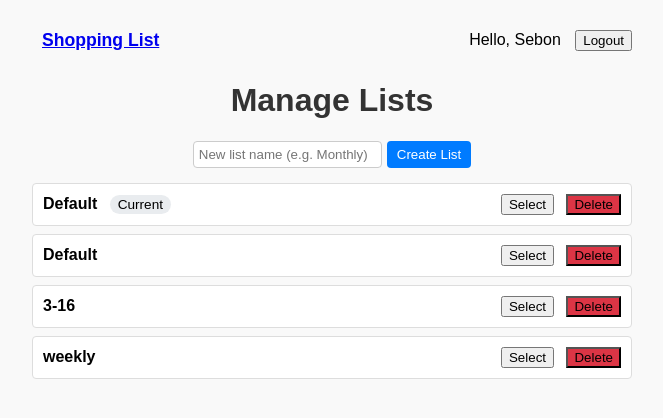
After one commit to SethWatson91/Shopping_List_Python, a Flask app: page /lists in a window 1280 px wide. The commit adds this page. Shown: the top 418 px of the page, without its empty margins (308-971 px from the left). Run offline with Flask 3, Linux system fonts and the light colour scheme; a user stored in the database is signed in; data comes from the database, SQL or seed files in the repository; both versions use the stored data as it was after the commit.

Commit message:
added a delete lists function

```diff
--- a/app.py
+++ b/app.py
@@ -206,6 +206,64 @@ def select_list():
     return redirect(url_for("home"))
 
 
+@app.route("/lists", methods=["GET"])
+@login_required
+def manage_lists():
+    user_id = session["user_id"]
+    all_lists = get_lists_for_user(user_id)
+
+    current_list = None
+    if "current_list_id" in session:
+        current_list = get_list_for_user(user_id, session["current_list_id"])
+
+    return render_template(
+        "lists.html",
+        lists=all_lists,
+        current_list=current_list,
+    )
+
+
+@app.route("/lists/delete/<int:list_id>", methods=["POST"])
+@login_required
+def delete_list(list_id: int):
+    user_id = session["user_id"]
+
+    # Ensure list belongs to user
+    target = get_list_for_user(user_id, list_id)
+    if target is None:
+        flash("List not found.", "error")
+        return redirect(url_for("manage_lists"))
+
+    all_lists = get_lists_for_user(user_id)
+    if len(all_lists) <= 1:
+        flash("You must have at least one list.", "error")
+        return redirect(url_for("manage_lists"))
+
+    with sqlite3.connect(DB_PATH) as conn:
+        cursor = conn.cursor()
+        # Delete items first (SQLite FK constraints may not be enabled)
+        cursor.execute(
+            "DELETE FROM items WHERE user_id = ? AND list_id = ?",
+            (user_id, list_id),
+        )
+        cursor.execute(
+            "DELETE FROM lists WHERE id = ? AND user_id = ?",
+            (list_id, user_id),
+        )
+        conn.commit()
+
+    # If we deleted the current list, switch to another list
+    if session.get("current_list_id") == list_id:
+        remaining = get_lists_for_user(user_id)
+        if remaining:
+            session["current_list_id"] = remaining[0]["id"]
+        else:
+            session.pop("current_list_id", None)
+
+    flash(f"Deleted list '{target['name']}'.", "success")
+    return redirect(url_for("manage_lists"))
+
+
 @app.route("/register", methods=["GET", "POST"])
 def register():
     if request.method == "POST":
--- a/static/style.css
+++ b/static/style.css
@@ -175,3 +175,40 @@ form.add-item button:hover {
 .new-list-form button:hover {
     background-color: #0069d9;
 }
+
+.list-management {
+    margin-top: 10px;
+}
+
+.list-row {
+    display: flex;
+    justify-content: space-between;
+    align-items: center;
+    padding: 10px;
+    background-color: white;
+    border: 1px solid #ddd;
+    border-radius: 4px;
+    margin-bottom: 8px;
+}
+
+.list-row-right form {
+    display: inline;
+    margin-left: 8px;
+}
+
+.pill {
+    display: inline-block;
+    margin-left: 8px;
+    padding: 2px 8px;
+    border-radius: 999px;
+    background-color: #e9ecef;
+    font-size: 0.85rem;
+}
+
+button.danger {
+    background-color: #dc3545;
+}
+
+button.danger:hover {
+    background-color: #c82333;
+}
--- a/templates/index.html
+++ b/templates/index.html
@@ -13,6 +13,7 @@
             <div class="top-bar-right">
                 {% if session.get("username") %}
                     <span class="welcome">Hello, {{ session["username"] }}</span>
+                    <a href="{{ url_for('manage_lists') }}">Manage Lists</a>
                     <form action="{{ url_for('logout') }}" method="POST">
                         <button type="submit">Logout</button>
                     </form>
--- /dev/null
+++ b/templates/lists.html
@@ -0,0 +1,62 @@
+<!DOCTYPE html>
+<html lang="en">
+    <head>
+        <meta charset="UTF-8">
+        <title>Manage Lists - Shopping List</title>
+        <link rel="stylesheet" href="{{ url_for('static', filename='style.css') }}">
+    </head>
+    <body>
+        <header class="top-bar">
+            <div class="top-bar-left">
+                <a class="app-name" href="{{ url_for('home') }}">Shopping List</a>
+            </div>
+            <div class="top-bar-right">
+                {% if session.get("username") %}
+                    <span class="welcome">Hello, {{ session["username"] }}</span>
+                    <form action="{{ url_for('logout') }}" method="POST">
+                        <button type="submit">Logout</button>
+                    </form>
+                {% endif %}
+            </div>
+        </header>
+
+        {% with messages = get_flashed_messages(with_categories=true) %}
+            {% if messages %}
+                <div class="messages">
+                {% for category, message in messages %}
+                    <div class="{{ category }}">{{ message }}</div>
+                {% endfor %}
+                </div>
+            {% endif %}
+        {% endwith %}
+
+        <h1>Manage Lists</h1>
+
+        <form action="{{ url_for('create_list') }}" method="POST" class="new-list-form">
+            <input type="text" name="list_name" placeholder="New list name (e.g. Monthly)" required>
+            <button type="submit">Create List</button>
+        </form>
+
+        <div class="list-management">
+            {% for lst in lists %}
+                <div class="list-row">
+                    <div class="list-row-left">
+                        <strong>{{ lst["name"] }}</strong>
+                        {% if current_list and lst["id"] == current_list["id"] %}
+                            <span class="pill">Current</span>
+                        {% endif %}
+                    </div>
+                    <div class="list-row-right">
+                        <form action="{{ url_for('select_list') }}" method="POST">
+                            <input type="hidden" name="list_id" value="{{ lst['id'] }}">
+                            <button type="submit">Select</button>
+                        </form>
+                        <form action="{{ url_for('delete_list', list_id=lst['id']) }}" method="POST">
+                            <button type="submit" class="danger">Delete</button>
+                        </form>
+                    </div>
+                </div>
+            {% endfor %}
+        </div>
+    </body>
+</html>
```
Also changed, not shown: README.md, shopping_list.db.
